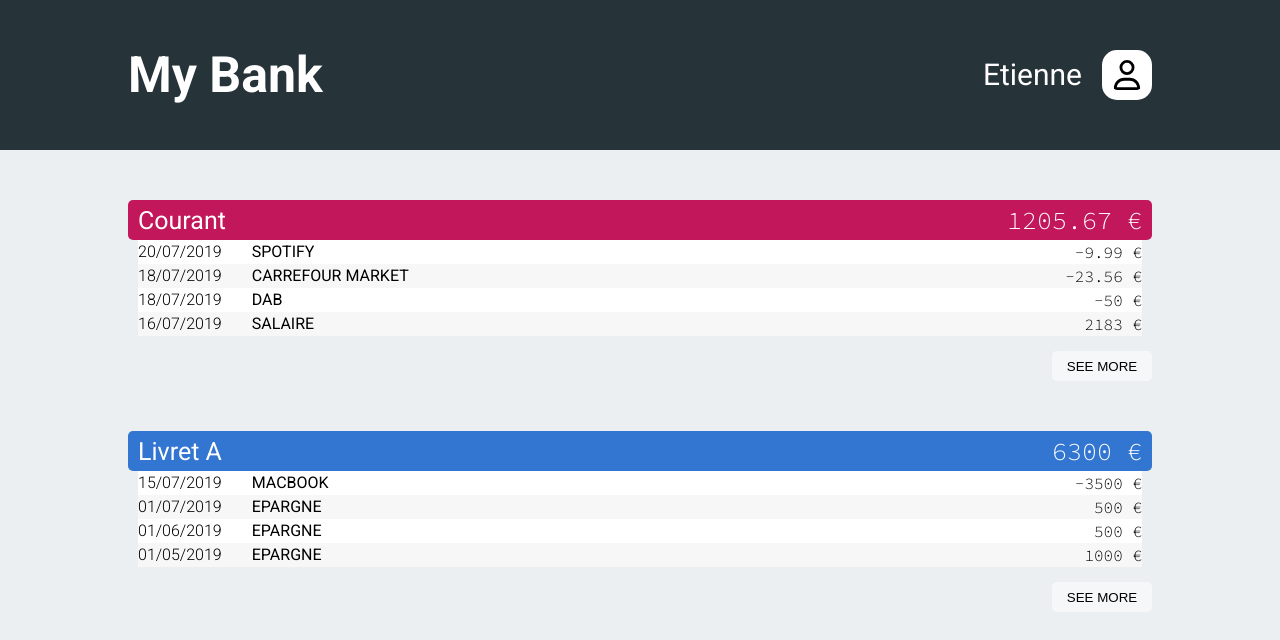
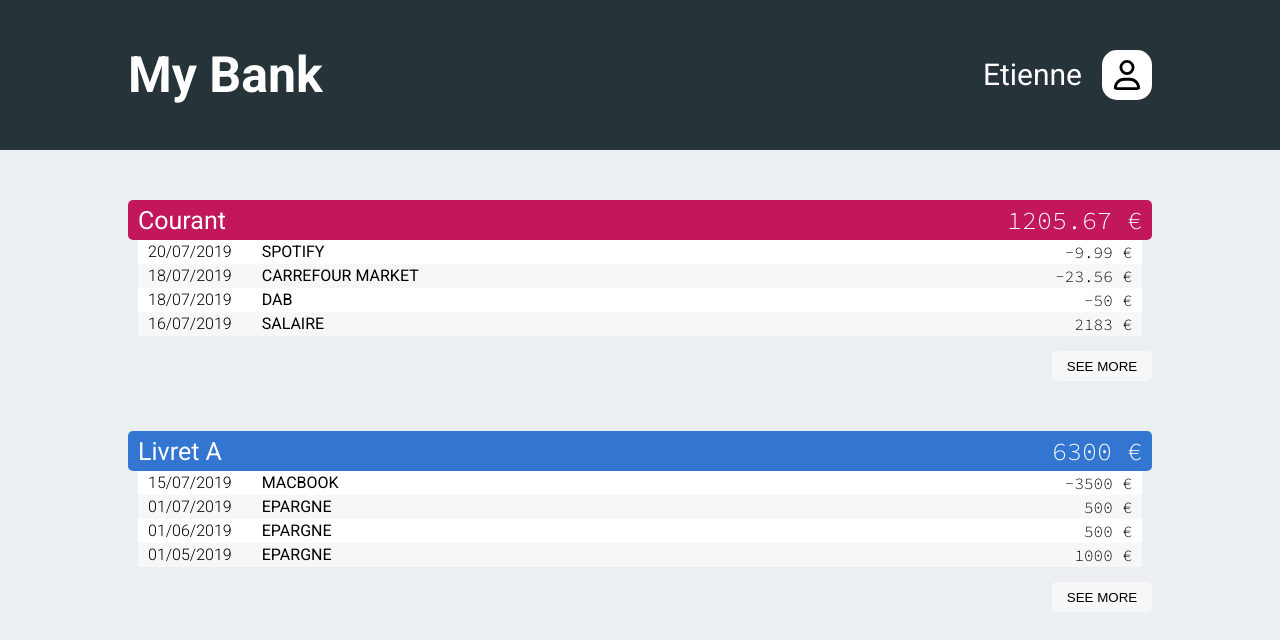
Before and after one commit to keckoss/bank-dashboard-react, a React (Vite) app: page / in a window 1280 px wide. Shown: the top 640 px of the page. Built offline with nearby package versions, Linux system fonts and the light colour scheme; the HTML template or start-up script is replaced by a standard one.

Commit message:
fix margin

```diff
--- a/src/App.css
+++ b/src/App.css
@@ -80,10 +80,12 @@ body {
 .policemontant {
   font-family: "Source Code Pro", monospace;
   font-weight: 300;
+  margin-right: 10px;
 }
 
 .ladate {
   font-weight: 200;
+  margin-left: 10px;
 }
 
 .nomcompte.even {
```
